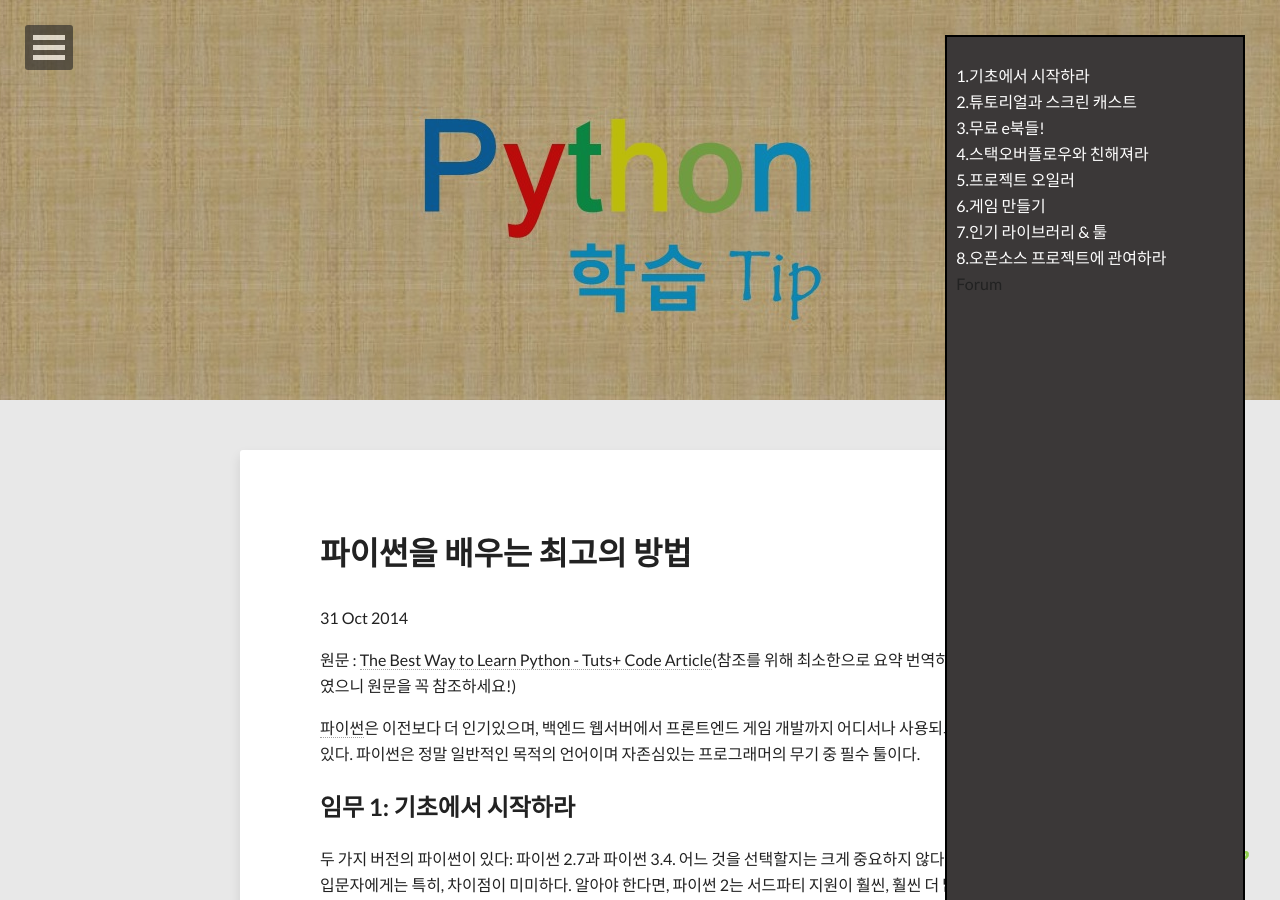
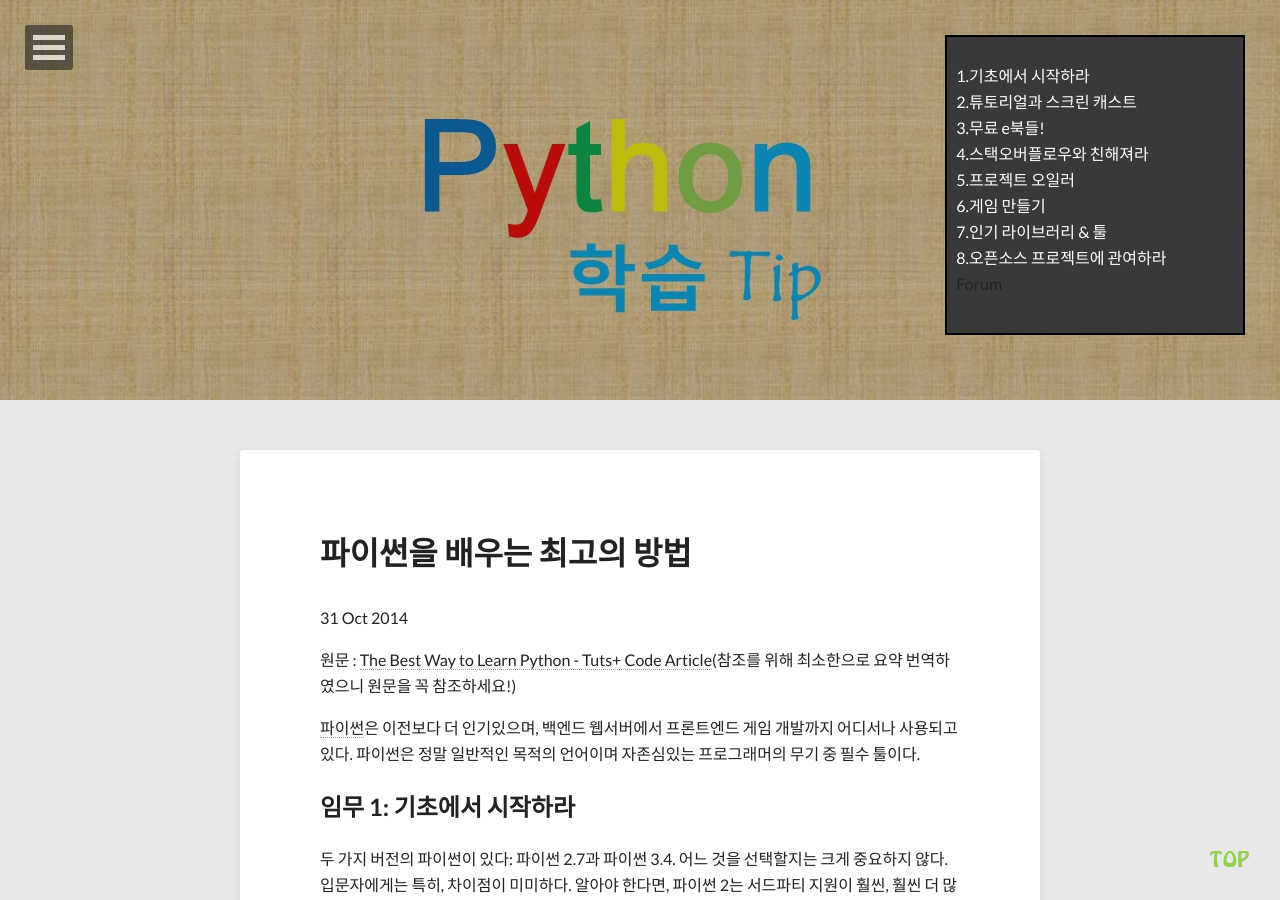
Before and after one commit to geoncheollee/geonblog, a Jekyll site: the page built from Python_learn_tip.html, in a window 1280 px wide and 900 px high. Built offline with Jekyll 4.4.1, drawn with Linux system fonts in a browser that asks for light colours; nearby versions of some CDN libraries; comment, search, counter and statistics services are not loaded.

Commit message:
20141103_hong

```diff
--- a/Python_learn_tip.html
+++ b/Python_learn_tip.html
@@ -13,7 +13,7 @@
 
 <html>
 <body>
-	<div style="background-image: URL({{ site.url }}/images/list2.png); height: 3000px; width: 300px; border: 2px solid black; position: fixed; top: 35px; right: 35px;"><br>
+	<div style="background-image: URL({{ site.url }}/images/list2.png); height: 300px; width: 300px; border: 2px solid black; position: fixed; top: 35px; right: 35px;"><br>
   			<a href="#1" style="color: white"> &nbsp;&nbsp; 1.기초에서 시작하라</a> <br>
   			<a href="#2" style="color: white"> &nbsp;&nbsp; 2.튜토리얼과 스크린 캐스트</a> <br>
   			<a href="#3" style="color: white"> &nbsp;&nbsp; 3.무료 e북들!</a> <br>
```
